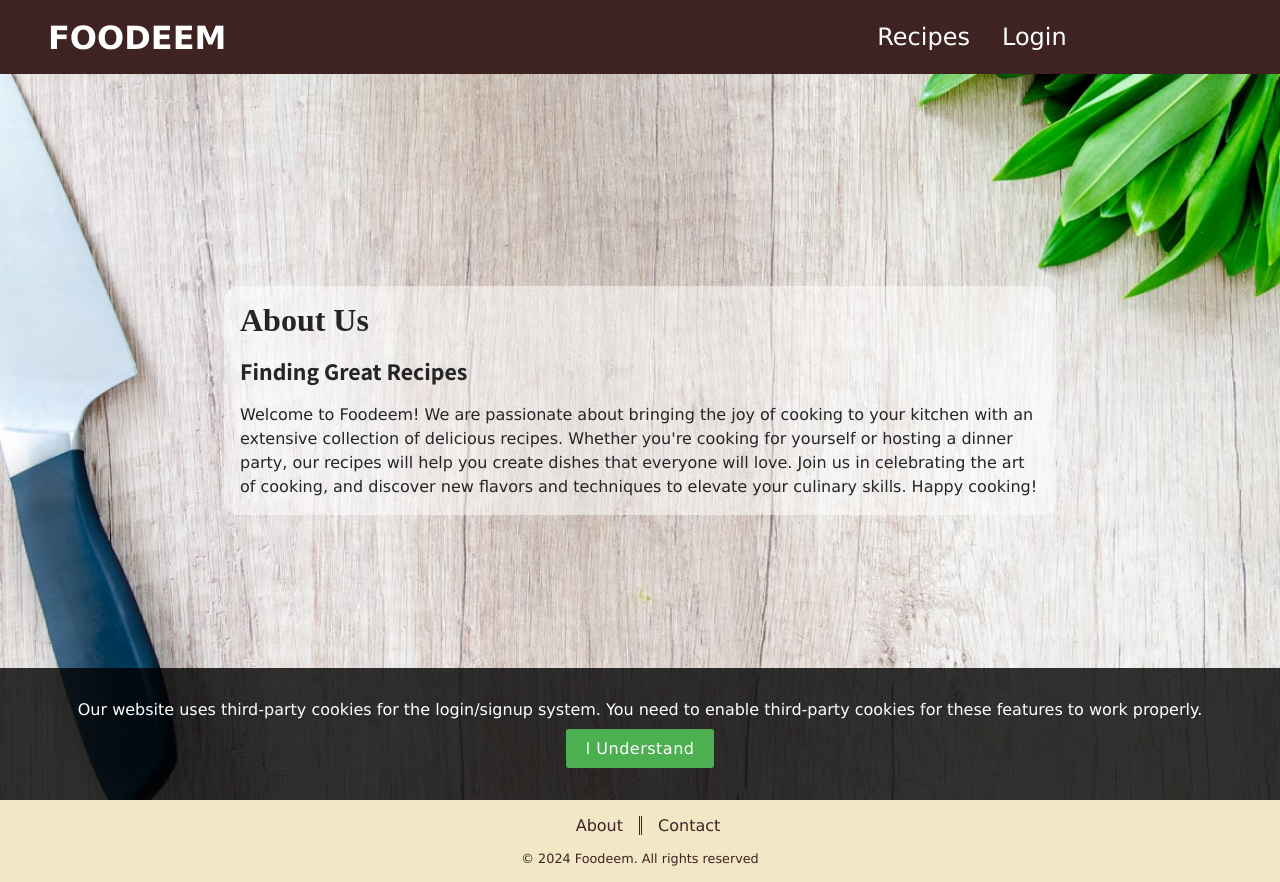
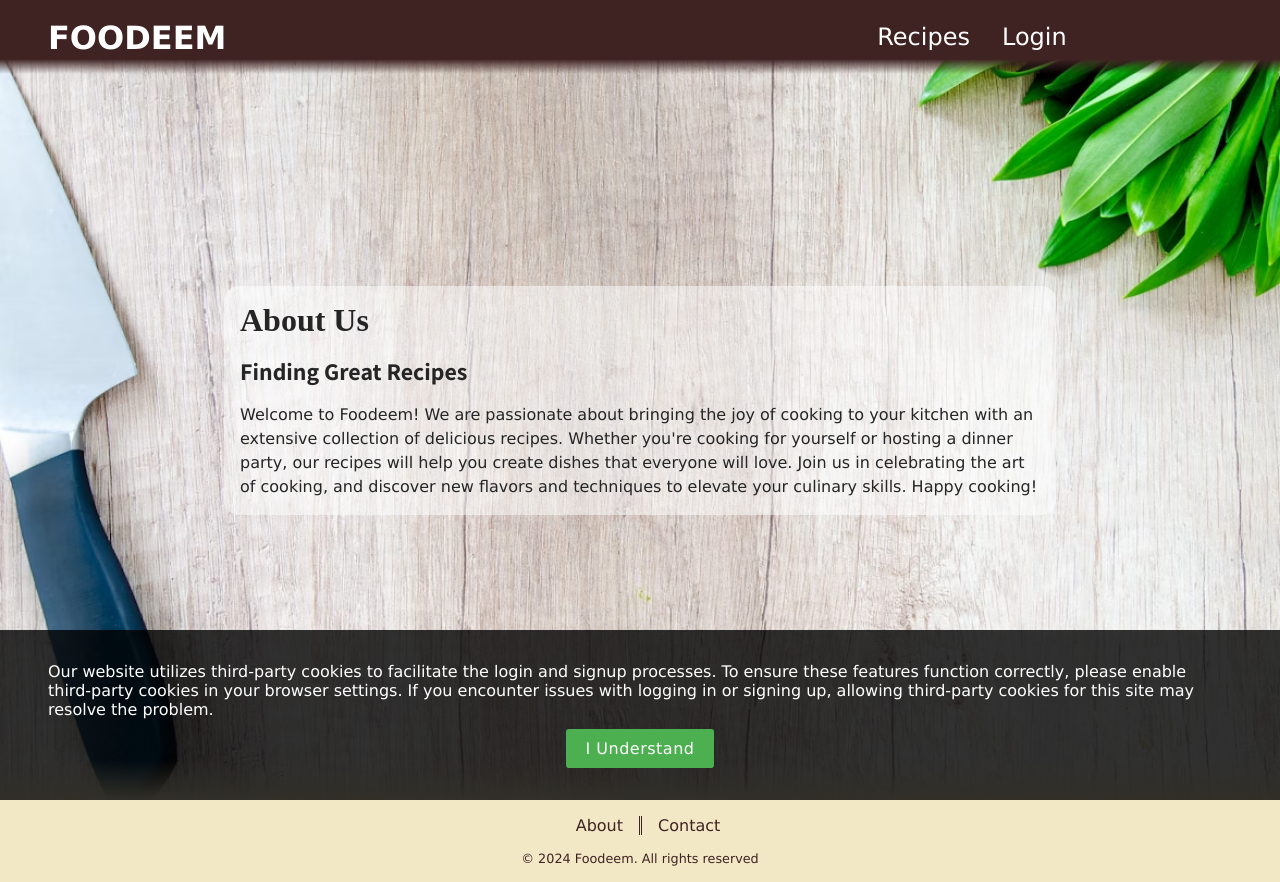
Before and after one commit to andrewymin/Foodeem, a React (Vite) app in the folder client/: page /about in a window 1280 px wide. Built offline with nearby package versions, Linux system fonts and the light colour scheme.

Commit message:
update consent component and added linear gradients for nav and about page

```diff
--- a/client/src/components/ThirdPartyConsent.tsx
+++ b/client/src/components/ThirdPartyConsent.tsx
@@ -23,9 +23,11 @@ function ThirdPartyCookieConsent() {
     <div className="cookie-consent-container">
       <div className="cookie-consent-message">
         <p>
-          Our website uses third-party cookies for the login/signup system. You
-          need to enable third-party cookies for these features to work
-          properly.
+          Our website utilizes third-party cookies to facilitate the login and
+          signup processes. To ensure these features function correctly, please
+          enable third-party cookies in your browser settings. If you encounter
+          issues with logging in or signing up, allowing third-party cookies for
+          this site may resolve the problem.
         </p>
         <button onClick={handleConsent} className="consent-button">
           I Understand
--- a/client/src/css/app.css
+++ b/client/src/css/app.css
@@ -498,7 +498,7 @@ footer .copyright {
 }
 
 .navBgColor {
-  background-color: #3f2323;
+  background: linear-gradient(to bottom, rgb(63, 35, 35) 80%, rgba(0, 0, 0, 0));
 }
 
 .line-height {
@@ -902,7 +902,7 @@ button:hover {
   flex-direction: column;
   align-items: center;
   justify-content: center;
-  background-image: url("../assets/img/about_bg.avif");
+  background-image: linear-gradient(to bottom, rgba(0, 0, 0, 0) 95%, rgb(242, 232, 198)), url("/src/assets/img/about_bg.avif");
   background-size: cover;
 }
 #about .content {
--- a/client/src/sass/app.scss
+++ b/client/src/sass/app.scss
@@ -143,7 +143,8 @@ footer {
 }
 
 .navBgColor {
-  background-color: $navBar;
+  // background-color: $navBar;
+  background: linear-gradient(to bottom, rgb(63, 35, 35) 80%, rgba(0, 0, 0, 0));
 }
 
 .line-height {
@@ -642,14 +643,13 @@ button:hover {
   flex-direction: column;
   align-items: center;
   justify-content: center;
-  background-image: url("../assets/img/about_bg.avif");
+  background-image: linear-gradient(
+      to bottom,
+      rgba(0, 0, 0, 0) 95%,
+      rgba(242, 232, 198, 1)
+    ),
+    url("/src/assets/img/about_bg.avif");
   background-size: cover;
-
-  //   img {
-  //     width: 100%;
-  //     height: 100%;
-  //     position: absolute;
-  //   }
 
   .content {
     background: rgba(255, 255, 255, 0.5);
```
Also changed, not shown: 1 other file (tests, documents, lock files or other folders).
